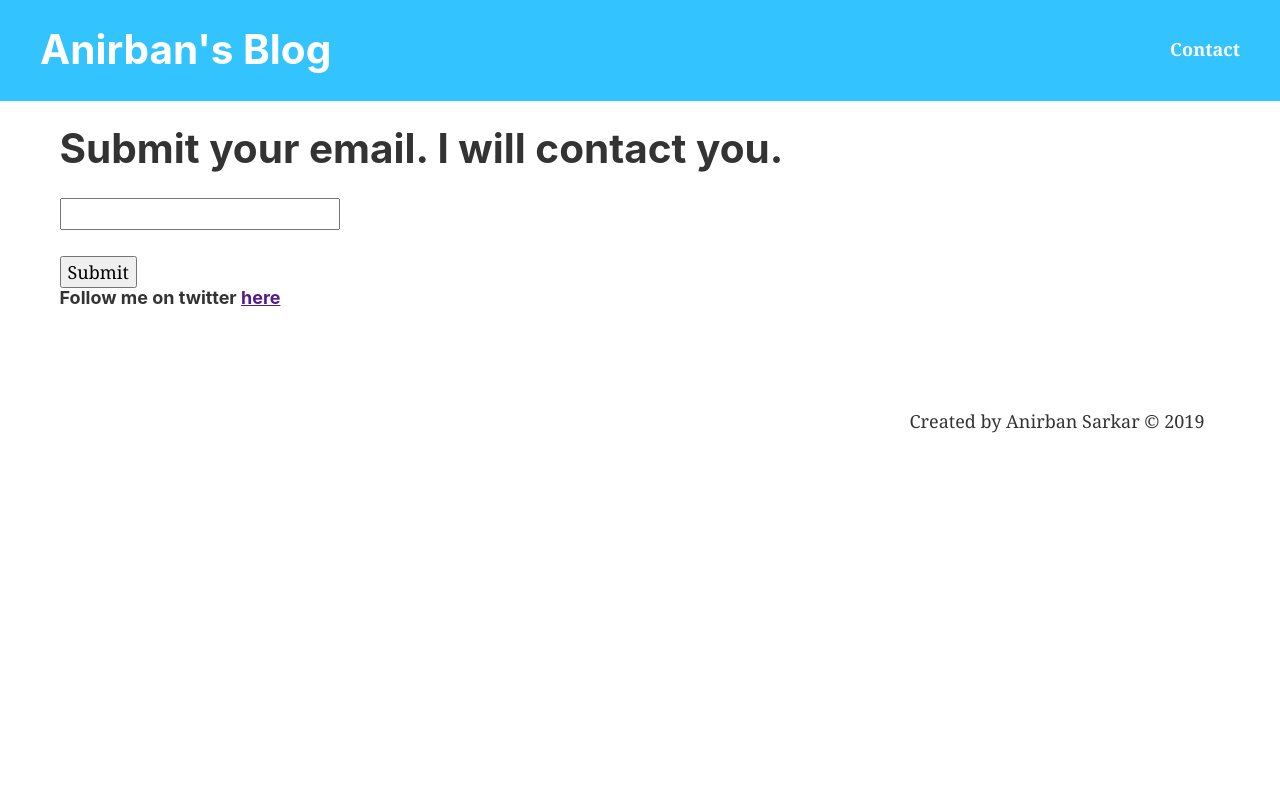
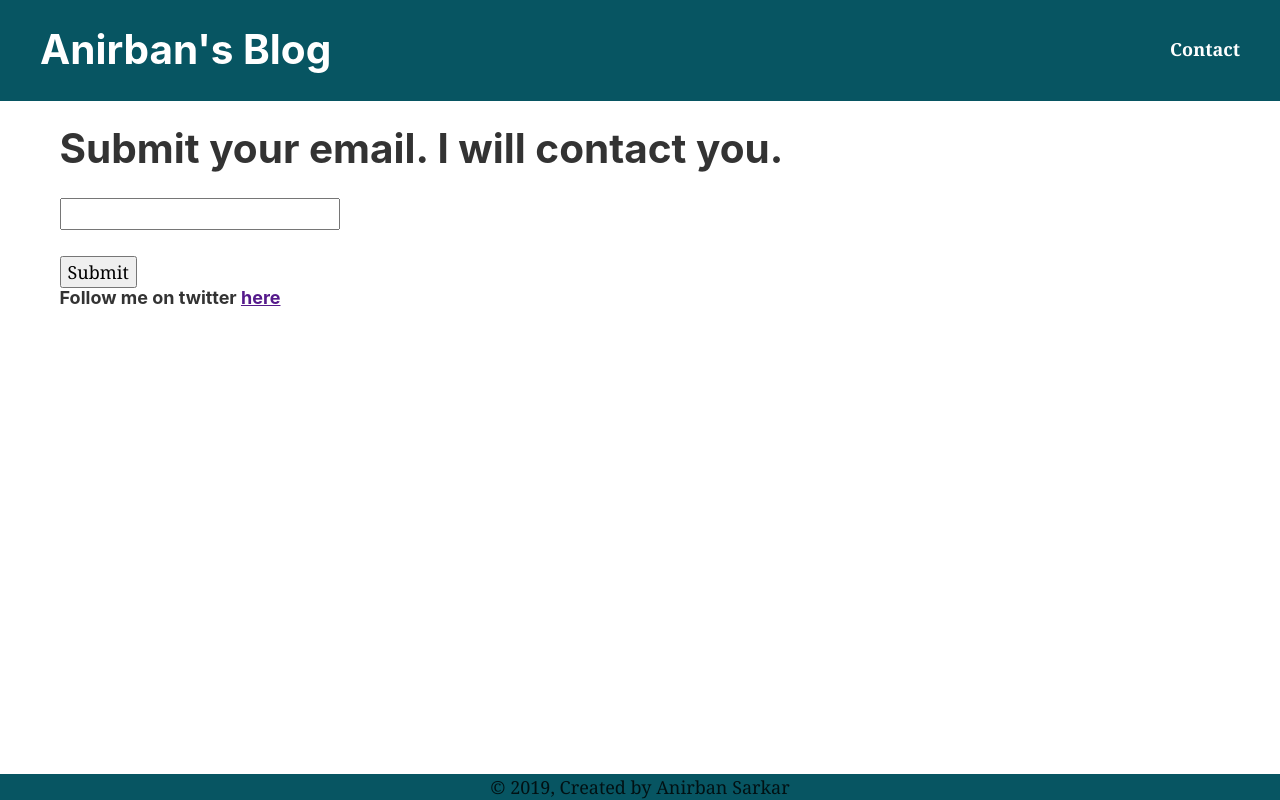
Before and after one commit to anirban-s/gatsby-blog, a Gatsby site: page /contact in a window 1280 px wide. Built offline with nearby package versions, Linux system fonts and the light colour scheme; Gatsby itself is replaced by a stand-in of ours.

Commit message:
fixing few css styles

```diff
--- a/src/components/header.js
+++ b/src/components/header.js
@@ -6,7 +6,7 @@ import React from "react"
 const Header = ({ siteTitle }) => (
   <header
     style={{
-      background: `#33C3FF`,
+      background: `#075562`,
       marginBottom: `1.45rem`,
     }}
   >
--- a/src/components/layout.js
+++ b/src/components/layout.js
@@ -37,10 +37,17 @@ const Layout = ({ children }) => {
         }}
       >
         <main>{children}</main>
-        <footer style={{ marginTop : 100}}>
-          <span style={{marginLeft: 850 }}>Created by Anirban Sarkar © {new Date().getFullYear()} </span>
-        </footer>
       </div>
+      <footer style={{
+              marginTop : 100,
+              background: '#075562',
+              textAlign: `center`,
+              position: `absolute`,
+              bottom:0,
+              left:0,
+              width: `100%`}}>
+        © {new Date().getFullYear()}, Created by Anirban Sarkar
+      </footer>
     </>
   )
 }
```
